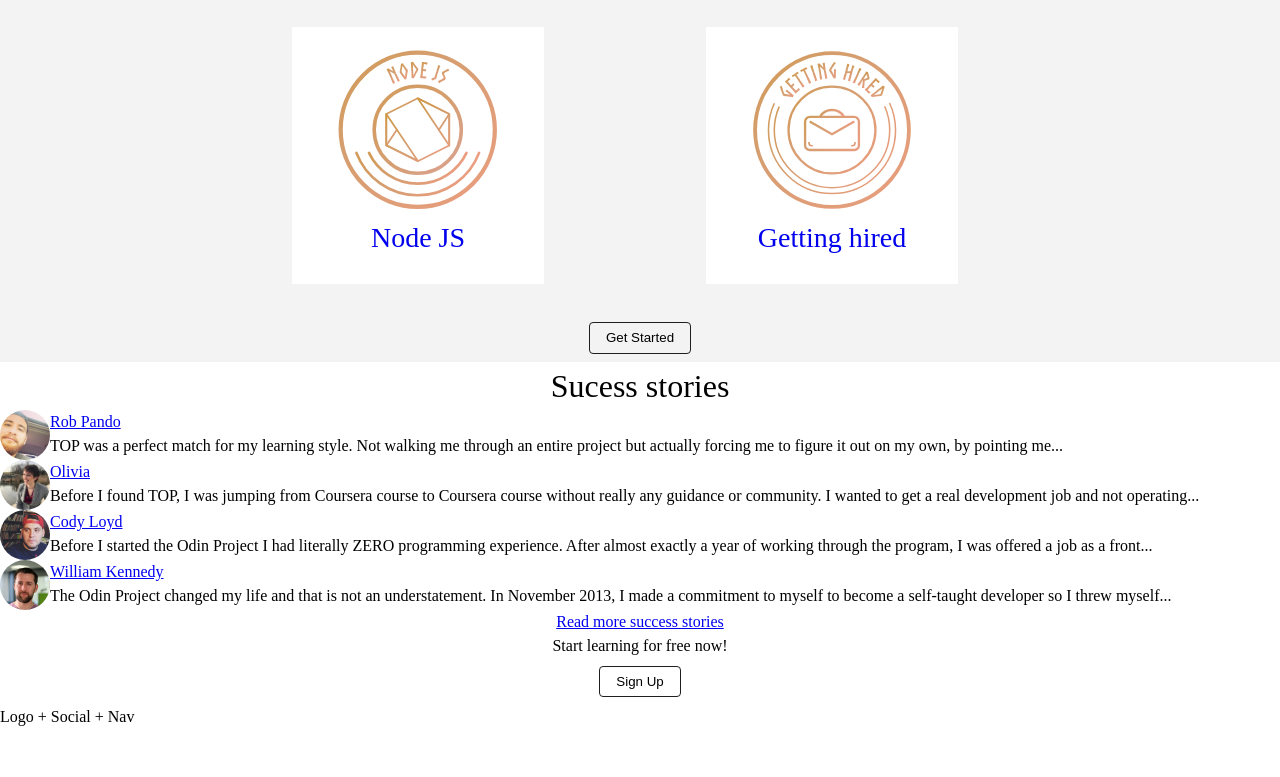
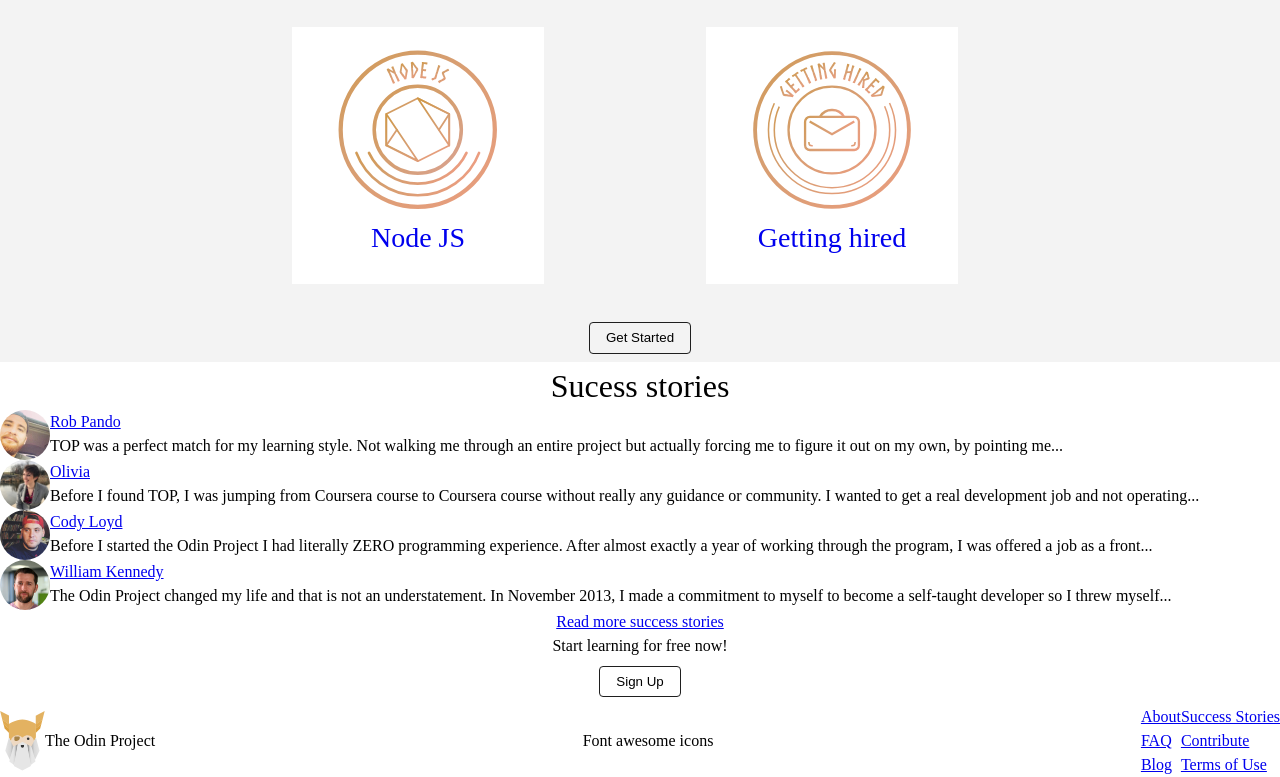
Before and after one commit to reinimax/top-clone, a plain HTML site: page index.html in a window 1280 px wide. Shown: the part 1562-2339 px from the top of the page. Before the commit the page ends 2291 px from the top, so only its background shows below. Drawn offline with Linux system fonts and the light colour scheme.

Commit message:
Fill and roughly style footer and add fixed discord button

```diff
--- a/css/scss/style.scss
+++ b/css/scss/style.scss
@@ -97,3 +97,29 @@
 .testimonial img {
   border-radius: 50%;
 }
+
+/* Footer */
+.site-footer {
+  display: flex;
+  justify-content: space-between;
+  align-items: center;
+}
+
+nav {
+  display: flex;
+}
+
+nav a {
+  display: block;
+}
+
+/* Discord */
+.discord {
+  position: fixed;
+  bottom: 10px;
+  right: 10px;
+  width: 68px;
+  padding: 16px;
+  background-color: base.$primary-color;
+  border-radius: 50%;
+}
--- a/index.html
+++ b/index.html
@@ -229,6 +229,30 @@
       </section>
     </main>
 
-    <footer>Logo + Social + Nav</footer>
+    <footer class="site-footer">
+      <div class="logo">
+        <img
+          src="assets/img/odin-logo.svg"
+          alt="The Odin Project Logo"
+          width="45"
+        />
+        <span class="logo-text">The Odin Project</span>
+      </div>
+      <div class="social">Font awesome icons</div>
+      <nav>
+        <div>
+          <a href="#">About</a>
+          <a href="#">FAQ</a>
+          <a href="#">Blog</a>
+        </div>
+        <div>
+          <a href="#">Success Stories</a>
+          <a href="#">Contribute</a>
+          <a href="#">Terms of Use</a>
+        </div>
+      </nav>
+    </footer>
+
+    <div class="discord">Icon</div>
   </body>
 </html>
```
Also changed, not shown: css/style.css, 1 other file.
